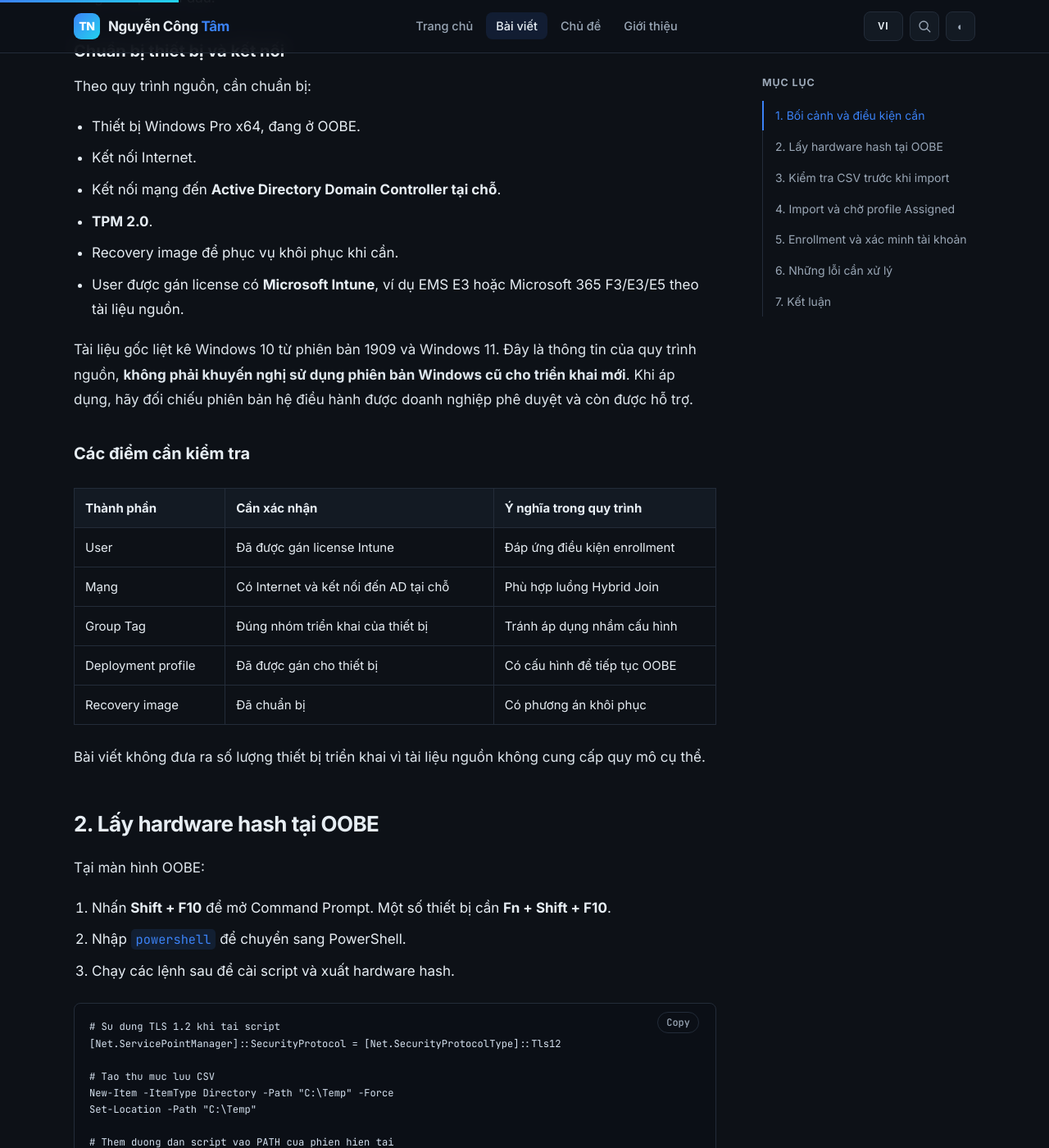
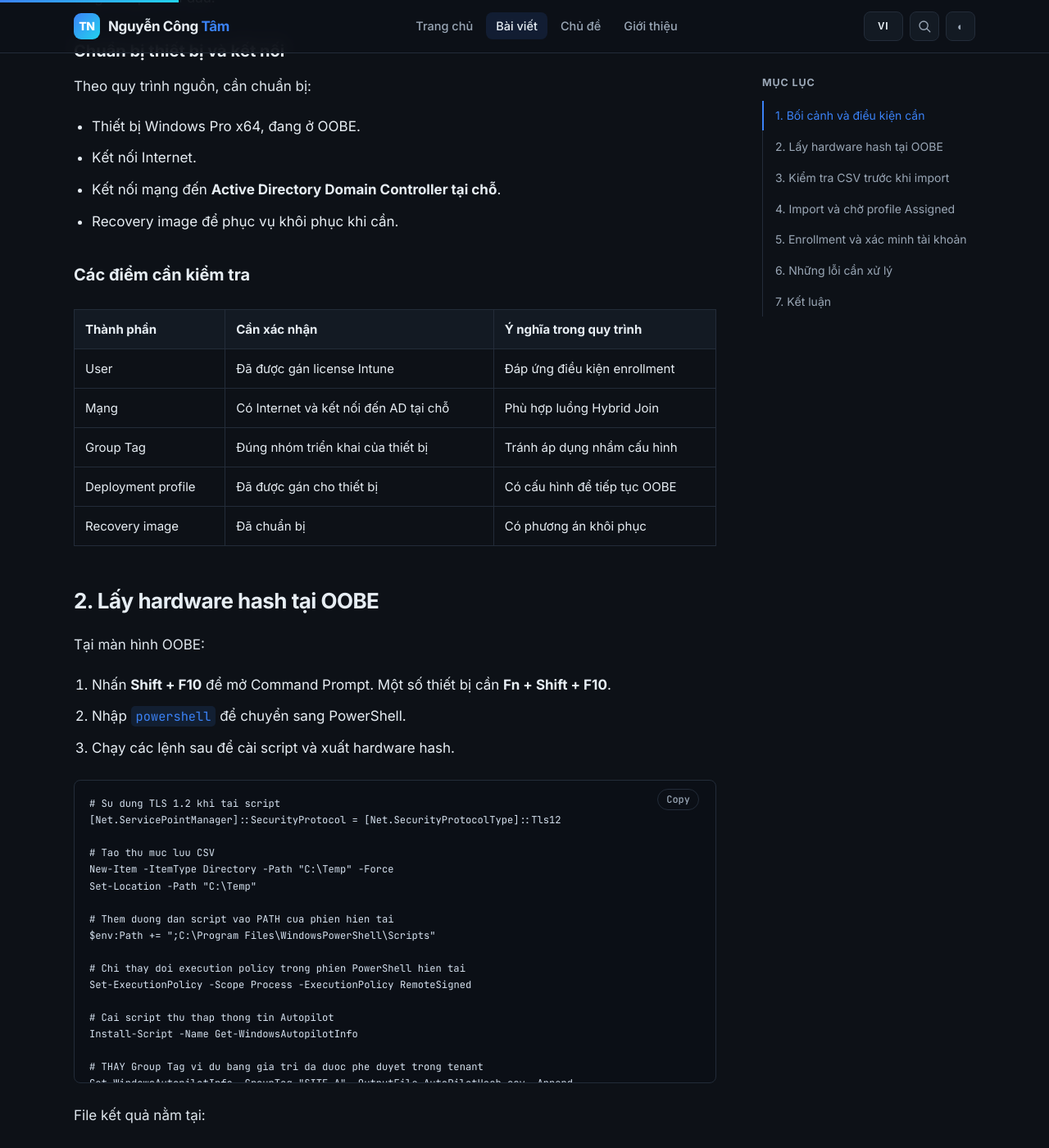
Before and after one commit to congtamsoul/congtamsoul.github.io, a Jekyll site: the page built from _posts/2026-11-11-windows-autopilot-manual-registration-import-hardware-hash.md, in a window 1280 px wide and 1400 px high, scrolled down 1369 px. Shown: the whole window at 82% size. Built offline with Jekyll 4.4.1, drawn with Linux system fonts in a browser that asks for light colours; comment, search, counter and statistics services are not loaded; some of the changed text lies outside the part shown.

Commit message:
edit 2 bai

````diff
--- a/_posts/2026-11-11-windows-autopilot-manual-registration-import-hardware-hash.md
+++ b/_posts/2026-11-11-windows-autopilot-manual-registration-import-hardware-hash.md
@@ -37,11 +37,7 @@ Theo quy trình nguồn, cần chuẩn bị:
 - Thiết bị Windows Pro x64, đang ở OOBE.
 - Kết nối Internet.
 - Kết nối mạng đến **Active Directory Domain Controller tại chỗ**.
-- **TPM 2.0**.
 - Recovery image để phục vụ khôi phục khi cần.
-- User được gán license có **Microsoft Intune**, ví dụ EMS E3 hoặc Microsoft 365 F3/E3/E5 theo tài liệu nguồn.
-
-Tài liệu gốc liệt kê Windows 10 từ phiên bản 1909 và Windows 11. Đây là thông tin của quy trình nguồn, **không phải khuyến nghị sử dụng phiên bản Windows cũ cho triển khai mới**. Khi áp dụng, hãy đối chiếu phiên bản hệ điều hành được doanh nghiệp phê duyệt và còn được hỗ trợ.
 
 ### Các điểm cần kiểm tra
 
@@ -52,8 +48,6 @@ Tài liệu gốc liệt kê Windows 10 từ phiên bản 1909 và Windows 11.
 | Group Tag | Đúng nhóm triển khai của thiết bị | Tránh áp dụng nhầm cấu hình |
 | Deployment profile | Đã được gán cho thiết bị | Có cấu hình để tiếp tục OOBE |
 | Recovery image | Đã chuẩn bị | Có phương án khôi phục |
-
-Bài viết không đưa ra số lượng thiết bị triển khai vì tài liệu nguồn không cung cấp quy mô cụ thể.
 
 ## 2. Lấy hardware hash tại OOBE
 
@@ -96,7 +90,7 @@ Group Tag cần được chọn đúng ngay từ đầu vì quy trình nguồn d
 
 ### Lưu ý khi OOBE khởi động lại nhiều lần
 
-Tài liệu nguồn lưu ý rằng OOBE có thể chuyển sang chế độ recovery sau nhiều lần restart. Dấu hiệu là **ngôn ngữ, khu vực và bàn phím xuất hiện cùng một trang**, thay vì từng trang riêng biệt.
+Lưu ý rằng OOBE có thể chuyển sang chế độ recovery sau nhiều lần restart. Dấu hiệu là **ngôn ngữ, khu vực và bàn phím xuất hiện cùng một trang**, thay vì từng trang riêng biệt.
 
 Tài liệu có nhắc đến giá trị theo dõi số lần thử OOBE tại:
 
@@ -110,7 +104,7 @@ Nguồn đề cập đưa giá trị đếm về `1`, nhưng **không nêu rõ t
 
 CSV đúng định dạng giúp tránh lỗi import và giảm thời gian xử lý lại.
 
-| Trường | Yêu cầu theo tài liệu nguồn |
+| Trường | Yêu cầu |
 |---|---|
 | Device Serial Number | Bắt buộc |
 | Windows Product ID | Bắt buộc với partner upload; tùy chọn với admin import trực tiếp |
@@ -124,7 +118,7 @@ Header cần giữ đúng chữ hoa, chữ thường:
 Device Serial Number,Windows Product ID,Hardware Hash,Group Tag,Assigned User
 ```
 
-Theo tài liệu nguồn, một file có thể chứa tối đa **500 dòng thiết bị**. Các yêu cầu khác gồm:
+Một file có thể chứa tối đa **500 dòng thiết bị**. Các yêu cầu khác gồm:
 
 - Không thêm cột ngoài định dạng quy định.
 - Không dùng dấu ngoặc kép.
@@ -196,7 +190,7 @@ Tài liệu nguồn ghi nhận ba giai đoạn:
 
 Các mốc này là **tham khảo của môi trường nguồn**, không phải cam kết thời gian cho mọi tenant. Tương tự, việc Account setup chạy nền là hành vi được ghi nhận trong quy trình này, không nên mặc định áp dụng cho mọi cấu hình ESP.
 
-Theo tài liệu, sau khi đăng nhập lại, user có thể sử dụng máy và truy cập các ứng dụng, website Microsoft 365 trong lúc Account setup tiếp tục chạy nền.
+Sau khi đăng nhập lại, user có thể sử dụng máy và truy cập các ứng dụng, website Microsoft 365 trong lúc Account setup tiếp tục chạy nền.
 
 ### Xác minh tài khoản
 
````
Also changed, not shown: _posts/2026-11-11-trien-khai-win32-app-intune-dong-goi-detection-assignment.md (+4 -6 lines).
